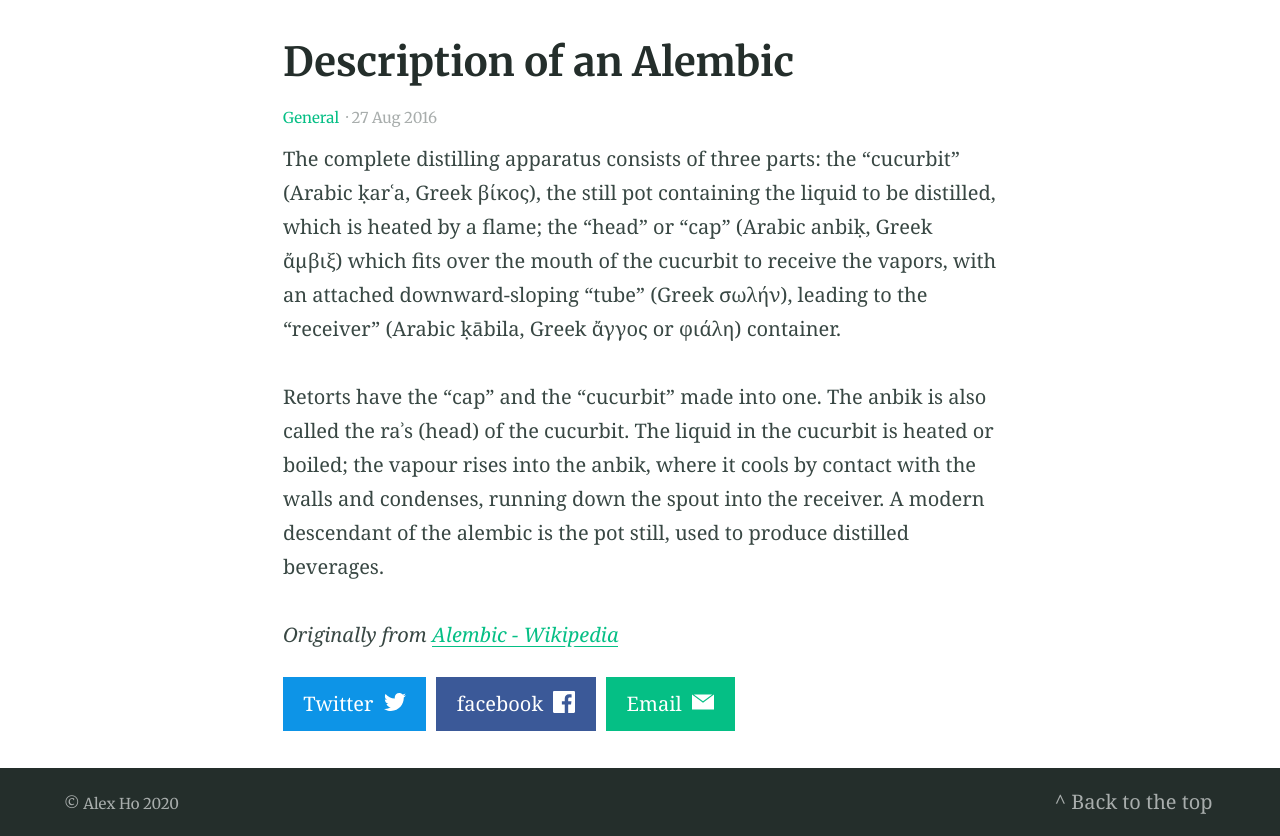
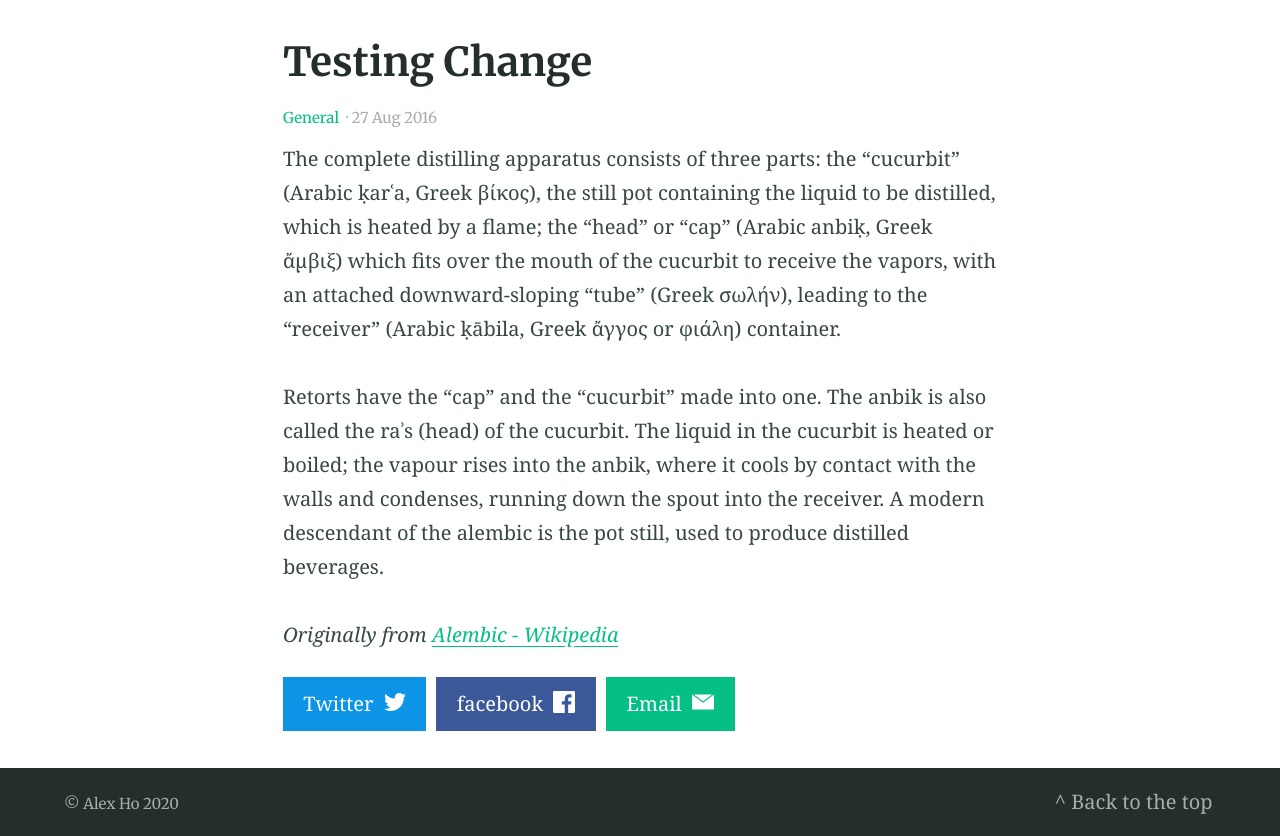
Before and after one commit to aho38/aho38.github.io, a Jekyll site: the page built from _posts/2016-08-27-example-post-one.md, in a window 1280 px wide. Shown: the part 408-1244 px from the top of the page. Built offline with Jekyll 4.4.1, drawn with Linux system fonts in a browser that asks for light colours.

Commit message:
Update 2016-08-27-example-post-one.md

```diff
--- a/_posts/2016-08-27-example-post-one.md
+++ b/_posts/2016-08-27-example-post-one.md
@@ -1,5 +1,5 @@
 ---
-title: Description of an Alembic
+title: Testing Change
 categories:
 - General
 feature_image: "https://picsum.photos/2560/600?image=872"
```
